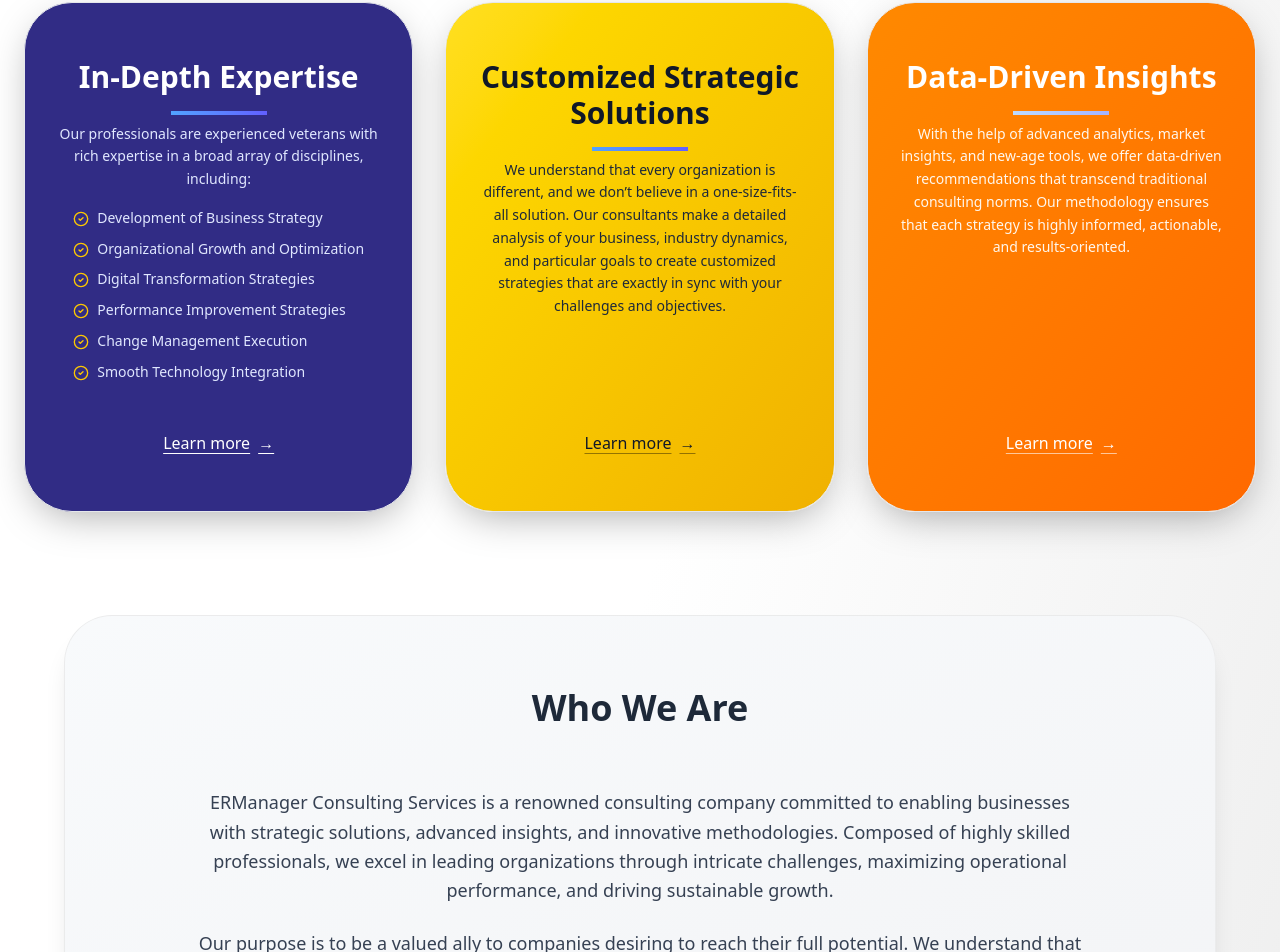
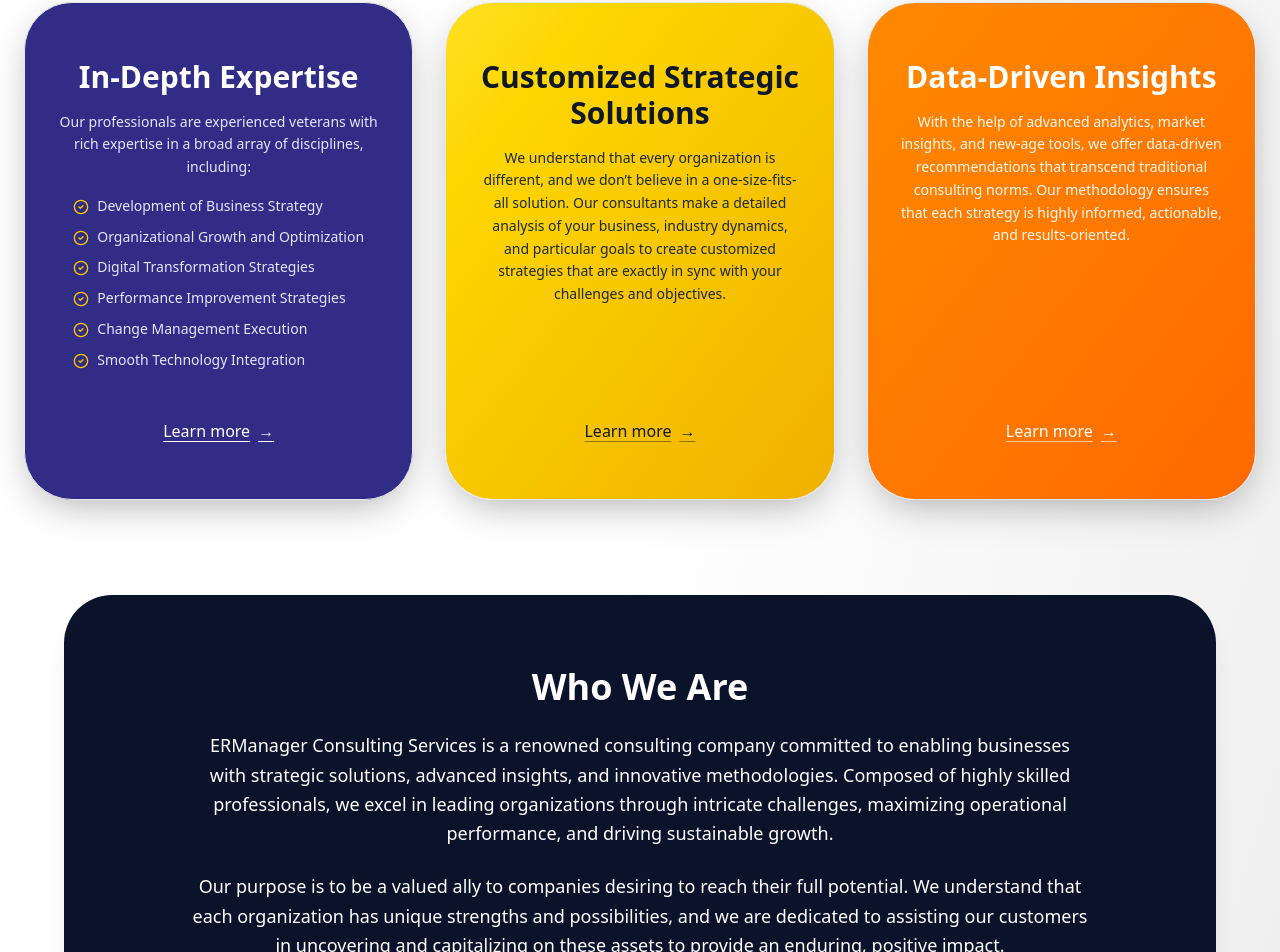
Before and after one commit to Muhammad-Affan-Malik/ERTickApp, a React (Vite) app: page / in a window 1280 px wide. Shown: the part 1597-2549 px from the top of the page. Built offline with nearby package versions, Linux system fonts and the light colour scheme.

Commit message:
Adding login animations

```diff
--- a/src/pages/LandingPage.tsx
+++ b/src/pages/LandingPage.tsx
@@ -31,12 +31,32 @@
     benefits: false,
   });
   const [showLoginModal, setShowLoginModal] = useState(false);
+  const [isClosing, setIsClosing] = useState(false);
+  const [isOpening, setIsOpening] = useState(false);
   const [userId, setUserId] = useState("");
   const [password, setPassword] = useState("");
   const [isLoading, setIsLoading] = useState(false);
   const [errors, setErrors] = useState<{userId?: string; password?: string; general?: string}>({});
   const [successMessage, setSuccessMessage] = useState("");
   const [activeHighlightIndex, setActiveHighlightIndex] = useState(0);
+
+  // Function to handle open animation
+  const handleOpenModal = () => {
+    setShowLoginModal(true);
+    setIsOpening(true);
+    setTimeout(() => {
+      setIsOpening(false);
+    }, 800); // Match animation duration
+  };
+
+  // Function to handle close animation
+  const handleCloseModal = () => {
+    setIsClosing(true);
+    setTimeout(() => {
+      setShowLoginModal(false);
+      setIsClosing(false);
+    }, 800); // Match animation duration
+  };
 
   // Refs for each section
   //refs for each section used
@@ -409,7 +429,7 @@
                   <Button
                     className="group text-white !py-6 !px-8 text-base font-normal rounded-full inline-flex items-center justify-center gap-2 shadow-lg hover:shadow-xl transition-all duration-300"
                     style={{ backgroundColor: '#1e3a8a' }}
-                    onClick={() => setShowLoginModal(true)}
+                    onClick={handleOpenModal}
                   >
                     Enter Dashboard
                     <ArrowRight className="h-5 w-5 transition-transform duration-300 group-hover:translate-x-1" />
@@ -444,7 +464,6 @@
                           <h3 className="text-lg font-semibold text-white group-hover:text-orange-400 transition-colors duration-300">
                             {highlight.title}
                           </h3>
-                          <div className="w-0 h-0.5 bg-gradient-to-r from-orange-400 to-white group-hover:w-full transition-all duration-500 rounded-full mt-1"></div>
                         </div>
                       </div>
                     ))}
@@ -483,7 +502,6 @@
                             <h3 className="text-lg font-semibold text-white group-hover:text-orange-400 transition-colors duration-300">
                               {highlight.title}
                             </h3>
-                            <div className="w-full h-0.5 bg-gradient-to-r from-orange-400 to-white rounded-full mt-1"></div>
                           </div>
                         </div>
                       </div>
@@ -742,7 +760,6 @@
               <Card className="relative h-full border-gray-200 shadow-[0_12px_40px_-10px_rgba(0,0,0,0.35)] hover:shadow-[0_28px_80px_-10px_rgba(0,0,0,0.45)] transition-all duration-300 hover:-translate-y-1 rounded-[3rem] overflow-hidden bg-indigo-900 mt-[-15px] mb-[15px]">
                 <CardContent className="p-8 text-center space-y-4 flex flex-col h-full">
                   <h3 className="text-2xl md:text-3xl font-extrabold text-white">In-Depth Expertise</h3>
-                  <div className="w-24 h-1 bg-gradient-to-r from-blue-400 to-indigo-500 mx-auto mb-2" />
                   <p className="text-indigo-100 text-sm leading-relaxed">
                     Our professionals are experienced veterans with rich expertise in a broad array of disciplines, including:
                   </p>
@@ -769,7 +786,6 @@
               <Card className="relative h-full border-gray-200 shadow-[0_12px_40px_-10px_rgba(0,0,0,0.35)] hover:shadow-[0_28px_80px_-10px_rgba(0,0,0,0.45)] transition-all duration-300 hover:-translate-y-1 rounded-[3rem] overflow-hidden bg-gradient-to-br from-yellow-300 to-yellow-500 mt-[-15px] mb-[15px]">
                 <CardContent className="p-8 text-center space-y-4 flex flex-col h-full">
                   <h3 className="text-2xl md:text-3xl font-extrabold text-gray-900">Customized Strategic Solutions</h3>
-                  <div className="w-24 h-1 bg-gradient-to-r from-blue-400 to-indigo-500 mx-auto mb-2" />
                   <p className="text-gray-800 text-sm leading-relaxed">
                     We understand that every organization is different, and we don’t believe in a one-size-fits-all solution. Our consultants make a detailed analysis of your business, industry dynamics, and particular goals to create customized strategies that are exactly in sync with your challenges and objectives.
                   </p>
@@ -788,7 +804,6 @@
               <Card className="relative h-full border-gray-200 shadow-[0_12px_40px_-10px_rgba(0,0,0,0.35)] hover:shadow-[0_28px_80px_-10px_rgba(0,0,0,0.45)] transition-all duration-300 hover:-translate-y-1 rounded-[3rem] overflow-hidden bg-gradient-to-br from-orange-400 to-orange-500 mt-[-15px] mb-[15px]">
                 <CardContent className="p-8 text-center space-y-4 flex flex-col h-full">
                   <h3 className="text-2xl md:text-3xl font-extrabold text-white">Data-Driven Insights</h3>
-                  <div className="w-24 h-1 bg-gradient-to-r from-blue-200 to-indigo-300 mx-auto mb-2" />
                   <p className="text-orange-50 text-sm leading-relaxed">
                     With the help of advanced analytics, market insights, and new-age tools, we offer data-driven recommendations that transcend traditional consulting norms. Our methodology ensures that each strategy is highly informed, actionable, and results-oriented.
                   </p>
@@ -807,25 +822,24 @@
 
       {/* Who We Are Section */}
       <section className="container mx-auto px-6 py-16" ref={whoWeAreRef} data-section="whoWeAre">
-        <div className="max-w-6xl mx-auto -mt-10">
-          <Card className={`bg-gradient-to-br from-slate-50 to-gray-100 shadow-xl hover:shadow-2xl transition-all duration-500 rounded-[3rem] border-border/60 ${visibleSections.whoWeAre ? 'animate__animated animate__fadeInUp' : 'opacity-0 translate-y-8'}`}>
+        <div className="max-w-6xl mx-auto -mt-12 -mb-14">
+          <Card className={`shadow-xl hover:shadow-2xl transition-all duration-500 rounded-[3rem] border-0 ${visibleSections.whoWeAre ? 'animate__animated animate__fadeInUp' : 'opacity-0 translate-y-8'}`} style={{ backgroundColor: '#0B132B' }}>
             <CardContent className="p-8 md:p-12 space-y-6">
               <div className="text-center">
-                <h2 className={`text-3xl md:text-4xl font-bold text-gray-800 mb-6 transition-all duration-1000 ${visibleSections.whoWeAre ? 'animate__animated animate__fadeInDown' : 'opacity-0 translate-y-4'}`}>
+                <h2 className={`text-3xl md:text-4xl font-bold text-white mb-6 transition-all duration-1000 ${visibleSections.whoWeAre ? 'animate__animated animate__fadeInDown' : 'opacity-0 translate-y-4'}`}>
                   Who We Are
                 </h2>
-                <div className={`w-24 h-1 bg-gradient-tox -r from-slate-500 to-gray-600 mx-auto mb-8 transition-all duration-1000 ${visibleSections.whoWeAre ? 'animate__animated animate__fadeInLeft' : 'opacity-0 translate-x-4'}`}></div>
               </div>
 
               <div className="max-w-4xl mx-auto">
                 <div className={`space-y-6 transition-all duration-1000 ${visibleSections.whoWeAre ? 'animate__animated animate__fadeInUp' : 'opacity-0 translate-y-4'}`}>
-                  <p className="text-gray-700 leading-relaxed text-base md:text-lg text-center">
+                  <p className="text-white leading-relaxed text-base md:text-lg text-center">
                     ERManager Consulting Services is a renowned consulting company committed to enabling businesses with strategic solutions,
                     advanced insights, and innovative methodologies. Composed of highly skilled professionals, we excel in leading organizations
                     through intricate challenges, maximizing operational performance, and driving sustainable growth.
                   </p>
 
-                  <p className="text-gray-700 leading-relaxed text-base md:text-lg text-center">
+                  <p className="text-white leading-relaxed text-base md:text-lg text-center">
                     Our purpose is to be a valued ally to companies desiring to reach their full potential. We understand that each organization
                     has unique strengths and possibilities, and we are dedicated to assisting our customers in uncovering and capitalizing on these
                     assets to provide an enduring, positive impact.
@@ -853,7 +867,6 @@
             <div className={`relative overflow-visible md:col-span-2 ${visibleSections.benefits ? 'animate__animated animate__fadeInUp' : ''}`} style={{ animationDelay: visibleSections.benefits ? '0.15s' : undefined }}>
               <Card className="relative h-full border-gray-200 shadow-[0_12px_40px_-10px_rgba(0,0,0,0.35)] hover:shadow-[0_28px_80px_-10px_rgba(0,0,0,0.45)] transition-all duration-300 hover:-translate-y-1 rounded-[3rem] overflow-hidden bg-gradient-to-br from-yellow-300 to-yellow-500">
                 <CardContent className="p-10 text-center space-y-4 flex flex-col h-full">
-                  <div className="w-28 h-1 bg-gradient-to-r from-blue-400 to-indigo-500 mx-auto mb-2" />
                   <p className="text-gray-900/90 text-base leading-relaxed max-w-3xl mx-auto">Unlock operational efficiency with our structured ERManager ERP implementation and support services. We follow a phase-wise approach from analysis to go-live.. Our dedicated support team ensures your system runs smoothly with continuous maintenance, troubleshooting, and enhancements tailored to your evolving business needs..</p>
                   <div className="flex-1" />
                   <div className="mt-4">
@@ -875,7 +888,6 @@
             <div className={`relative overflow-visible md:col-span-2 ${visibleSections.benefits ? 'animate__animated animate__fadeInUp' : ''}`} style={{ animationDelay: visibleSections.benefits ? '0.35s' : undefined }}>
               <Card className="relative h-full border-gray-200 shadow-[0_12px_40px_-10px_rgba(0,0,0,0.35)] hover:shadow-[0_28px_80px_-10px_rgba(0,0,0,0.45)] transition-all duration-300 hover:-translate-y-1 rounded-[3rem] overflow-hidden bg-indigo-900">
                 <CardContent className="p-10 text-center space-y-4 flex flex-col h-full">
-                  <div className="w-28 h-1 bg-gradient-to-r from-blue-400 to-indigo-500 mx-auto mb-2" />
                   <p className="text-indigo-100 text-base leading-relaxed max-w-3xl mx-auto">ERTickAPP streamlines ticketing and event management. Our powerful solution automates tickets and is tailored to simplify customer issue management with the help of SAP S4HANA, SAP B-ONE, and ERMANAGER.</p>
                   <div className="flex-1" />
                   <div className="mt-4">
@@ -1025,8 +1037,14 @@
       {/* Simple Login Form */}
       {showLoginModal && (
         <div className="fixed inset-0 z-50 flex items-center justify-center p-4">
-          <div className="bg-black/50 absolute inset-0" onClick={() => setShowLoginModal(false)}></div>
-          <div className="relative z-10 w-full max-w-sm">
+          <div className="bg-black/50 absolute inset-0" onClick={handleCloseModal}></div>
+          <div className={`relative z-10 w-full max-w-sm ${
+            isOpening
+              ? 'animate__animated animate__backInLeft animate__fast'
+              : isClosing
+                ? 'animate__animated animate__backOutRight animate__fast'
+                : ''
+          }`}>
             <Card className="p-6 shadow-2xl border border-gray-200 bg-white">
               {/* Header */}
               <div className="text-center mb-6">
@@ -1178,7 +1196,7 @@
 
               {/* Close Button */}
               <button
-                onClick={() => setShowLoginModal(false)}
+                onClick={handleCloseModal}
                 className="absolute top-4 right-4 text-gray-400 hover:text-gray-600 transition-colors"
               >
                 <svg className="w-6 h-6" fill="none" stroke="currentColor" viewBox="0 0 24 24">
```
